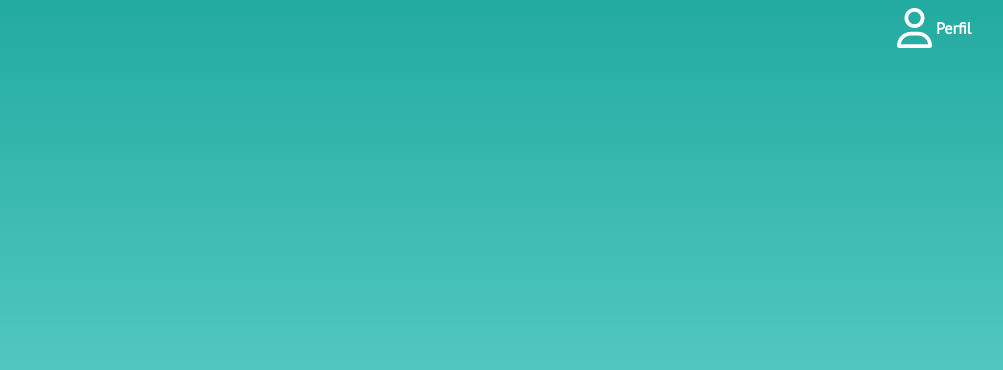
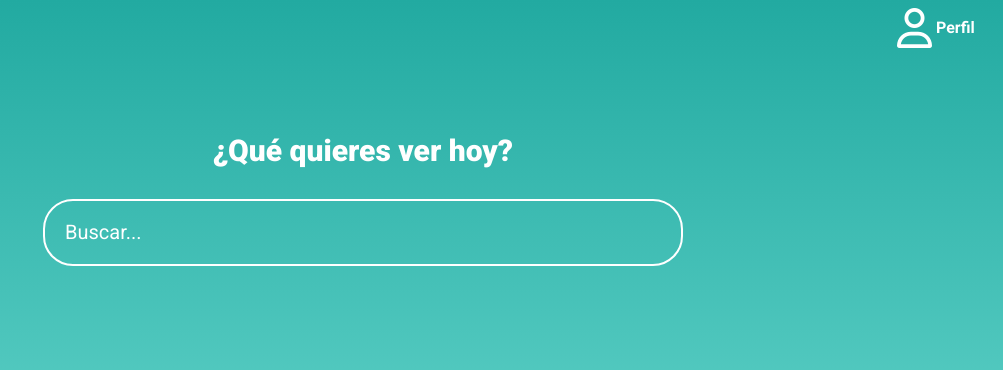
Before and after one commit to papitapapita/platzi-video, a plain HTML site: page index.html in a window 1280 px wide. Shown: the top 370 px of the page, 277-1280 px from the left. Drawn offline with nearby package versions, Linux system fonts and the light colour scheme.

Commit message:
Styles has been arranged in alphabetical order and the structure of the search box has been done

```diff
--- a/index.html
+++ b/index.html
@@ -8,7 +8,7 @@
     <link rel="stylesheet" href="styles/normalize.css">
     <link rel="preconnect" href="https://fonts.googleapis.com">
     <link rel="preconnect" href="https://fonts.gstatic.com" crossorigin>
-    <link href="https://fonts.googleapis.com/css2?family=PT+Sans&display=swap" rel="stylesheet">
+    <link href="https://fonts.googleapis.com/css2?family=Roboto:ital,wght@0,100;0,300;0,400;0,500;0,700;0,900;1,100;1,300;1,400;1,500;1,700;1,900&display=swap" rel="stylesheet">
     <link rel="stylesheet" href="styles/style.css">
     <script src="https://kit.fontawesome.com/6e643b7659.js" crossorigin="anonymous"></script>
     <title>Document</title>
@@ -23,7 +23,7 @@
         </div>
         <div class="profile-menu">
             <details class="profile-menu__profile-container">
-                <summary>
+                <summary class="profile-menu__dropdown-menu">
                     <i class="far fa-user profile-menu__image"></i>
                     <span class="profile-menu__title">Perfil</span>
                 </summary>
@@ -37,6 +37,8 @@
     <section class="section">
     </section>
     <main class="main">
+        <h2 class="main__title" >¿Qué quieres ver hoy?</h2>
+        <input class="main__input" type="text" placeholder="Buscar..." name="" id="">
     </main>
     <!-- <footer class="footer">
         <ul>
--- a/styles/style.css
+++ b/styles/style.css
@@ -1,15 +1,15 @@
 * {
-  font-family: "PT Sans", sans-serif;
-  margin: 0;
-  padding: 0;
-  box-sizing: border-box;
   --dark-jungle-green: #041b15;
   --pine-green: #136f63;
   --light-sea-green: #22aaa1;
   --turquoise: #4ce0d2;
   --middle-blue-green: #86eae0;
+  box-sizing: border-box;
+  font-family: "Roboto", sans-serif;
+  list-style: none;
+  margin: 0;
+  padding: 0;
   text-decoration: none;
-  list-style: none;
 }
 
 html {
@@ -17,78 +17,102 @@ html {
 }
 
 body {
-  height: 100vh;
   background-image: linear-gradient(
     180deg,
     var(--light-sea-green) 0%,
     var(--middle-blue-green) 100%
   );
+  height: 100vh;
 }
 
 .header {
   display: flex;
+  height: 10vh;
   width: 100%;
-  height: 10vh;
 }
 
 .header__image-div {
   height: inherit;
+  padding-top: 0.5rem;
   width: 50%;
-  padding-top: 0.5rem;
 }
 
 .image-container {
+  align-items: center;
   display: flex;
-  align-items: center;
   height: inherit;
 }
 
 .header__image {
   margin-left: 1rem;
+  max-height: 100%;
   max-width: 100%;
-  max-height: 100%;
 }
 
 .profile-menu {
-  font-size: 1.6rem;
+  align-items: flex-end;
   color: white;
   display: flex;
-  align-items: flex-end;
   flex-direction: column;
-  width: 50%;
+  font-size: 1.6rem;
   padding-right: 1.6rem;
   padding-top: 0.8rem;
+  width: 50%;
 }
-
-/* .profile-menu ul {
-  visibility: hidden;
-} */
 
 .profile-menu__profile-container {
   text-align: right;
 }
 
-.profile-menu__profile-container summary {
+.profile-menu__dropdown-menu {
+  align-items: center;
+  display: flex;
   width: 9rem;
-  display: flex;
-  align-items: center;
 }
 
 .profile-menu__image {
+  font-size: 4rem;
   margin-right: 0.4rem;
-  font-size: 4rem;
 }
 
 .profile-menu__link:visited {
   color: white;
 }
 
-.profile-menu__title {
+.profile-menu__title,
+.profile-menu__link {
   font-weight: bolder;
 }
 
-/*
-.image-container--profile-menu {
-  margin-right: 1rem;
+.main {
+  align-items: center;
+  display: flex;
+  flex-direction: column;
+  height: 30vh;
+  justify-content: center;
 }
-*/
+
+.main__title {
+  color: white;
+  font-size: 3rem;
+  font-weight: 900;
+  margin-bottom: 3rem;
+}
+
+.main__input {
+  background-color: transparent;
+  border: white solid 0.2rem;
+  border-radius: 3rem;
+  color: white;
+  font-size: 2rem;
+  padding: 2rem;
+  width: 50%;
+}
+
+.main__input::placeholder {
+  color: white;
+}
+
+.main__input:focus-visible {
+  outline: none;
+}
```
